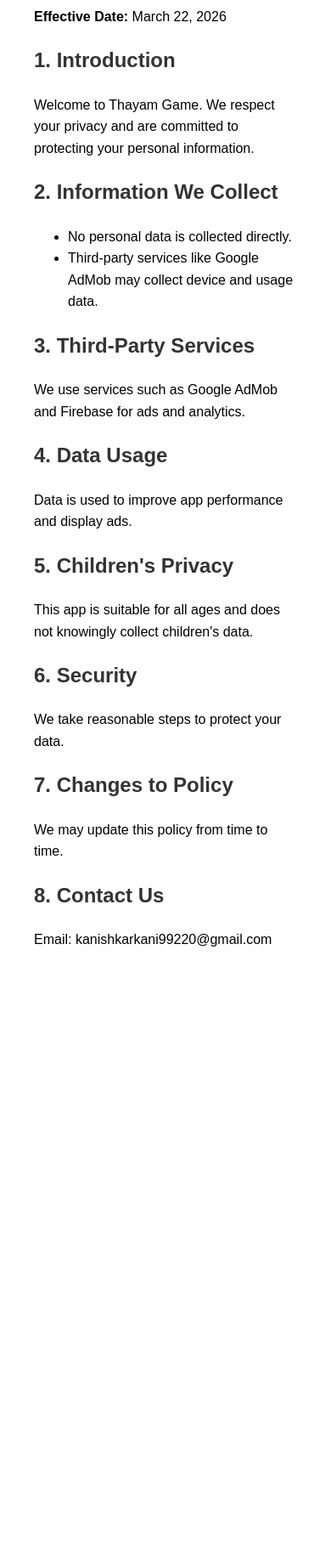
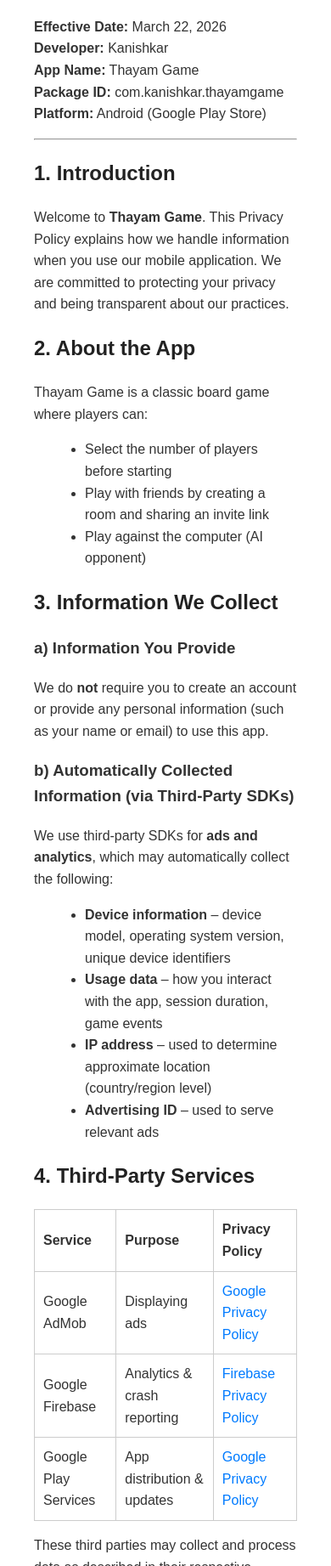
Before and after one commit to Kanishkarkani/privacy-policy, a plain HTML site: page index.html in a window 390 px wide. Shown: the part 157-2000 px from the top of the page at 85% size. Before the commit the page ends 1316 px from the top, so only its background shows below. Drawn offline with Linux system fonts and the light colour scheme.

Commit message:
Update index.html

```diff
--- a/index.html
+++ b/index.html
@@ -2,48 +2,155 @@
 <html>
 <head>
   <title>Privacy Policy - Thayam Game</title>
+  <meta charset="UTF-8">
   <style>
     body {
       font-family: Arial, sans-serif;
       margin: 40px;
       line-height: 1.6;
+      color: #333;
     }
     h1, h2 {
-      color: #333;
+      color: #222;
+    }
+    h1 {
+      border-bottom: 2px solid #ccc;
+      padding-bottom: 10px;
+    }
+    ul {
+      margin-left: 20px;
+    }
+    table {
+      border-collapse: collapse;
+      width: 100%;
+      margin-top: 10px;
+    }
+    table, th, td {
+      border: 1px solid #ccc;
+    }
+    th, td {
+      padding: 10px;
+      text-align: left;
+    }
+    a {
+      color: #007BFF;
+      text-decoration: none;
     }
   </style>
 </head>
+
 <body>
 
 <h1>Privacy Policy for Thayam Game</h1>
-<p><strong>Effective Date:</strong> March 22, 2026</p>
+
+<p><strong>Effective Date:</strong> March 22, 2026<br>
+<strong>Developer:</strong> Kanishkar<br>
+<strong>App Name:</strong> Thayam Game<br>
+<strong>Package ID:</strong> com.kanishkar.thayamgame<br>
+<strong>Platform:</strong> Android (Google Play Store)</p>
+
+<hr>
 
 <h2>1. Introduction</h2>
-<p>Welcome to Thayam Game. We respect your privacy and are committed to protecting your personal information.</p>
+<p>Welcome to <strong>Thayam Game</strong>. This Privacy Policy explains how we handle information when you use our mobile application. We are committed to protecting your privacy and being transparent about our practices.</p>
 
-<h2>2. Information We Collect</h2>
+<h2>2. About the App</h2>
+<p>Thayam Game is a classic board game where players can:</p>
 <ul>
-  <li>No personal data is collected directly.</li>
-  <li>Third-party services like Google AdMob may collect device and usage data.</li>
+  <li>Select the number of players before starting</li>
+  <li>Play with friends by creating a room and sharing an invite link</li>
+  <li>Play against the computer (AI opponent)</li>
 </ul>
 
-<h2>3. Third-Party Services</h2>
-<p>We use services such as Google AdMob and Firebase for ads and analytics.</p>
+<h2>3. Information We Collect</h2>
 
-<h2>4. Data Usage</h2>
-<p>Data is used to improve app performance and display ads.</p>
+<h3>a) Information You Provide</h3>
+<p>We do <strong>not</strong> require you to create an account or provide any personal information (such as your name or email) to use this app.</p>
 
-<h2>5. Children's Privacy</h2>
-<p>This app is suitable for all ages and does not knowingly collect children's data.</p>
+<h3>b) Automatically Collected Information (via Third-Party SDKs)</h3>
+<p>We use third-party SDKs for <strong>ads and analytics</strong>, which may automatically collect the following:</p>
 
-<h2>6. Security</h2>
-<p>We take reasonable steps to protect your data.</p>
+<ul>
+  <li><strong>Device information</strong> – device model, operating system version, unique device identifiers</li>
+  <li><strong>Usage data</strong> – how you interact with the app, session duration, game events</li>
+  <li><strong>IP address</strong> – used to determine approximate location (country/region level)</li>
+  <li><strong>Advertising ID</strong> – used to serve relevant ads</li>
+</ul>
 
-<h2>7. Changes to Policy</h2>
-<p>We may update this policy from time to time.</p>
+<h2>4. Third-Party Services</h2>
 
-<h2>8. Contact Us</h2>
-<p>Email: kanishkarkani99220@gmail.com</p>
+<table>
+  <tr>
+    <th>Service</th>
+    <th>Purpose</th>
+    <th>Privacy Policy</th>
+  </tr>
+  <tr>
+    <td>Google AdMob</td>
+    <td>Displaying ads</td>
+    <td><a href="https://policies.google.com/privacy" target="_blank">Google Privacy Policy</a></td>
+  </tr>
+  <tr>
+    <td>Google Firebase</td>
+    <td>Analytics & crash reporting</td>
+    <td><a href="https://firebase.google.com/support/privacy" target="_blank">Firebase Privacy Policy</a></td>
+  </tr>
+  <tr>
+    <td>Google Play Services</td>
+    <td>App distribution & updates</td>
+    <td><a href="https://policies.google.com/privacy" target="_blank">Google Privacy Policy</a></td>
+  </tr>
+</table>
+
+<p>These third parties may collect and process data as described in their respective privacy policies.</p>
+
+<h2>5. Multiplayer & Room Sharing</h2>
+<p>When you use the <strong>Create Room</strong> feature to play with friends:</p>
+<ul>
+  <li>A <strong>room code or link</strong> is generated for session matching</li>
+  <li>No personal data (name, email, phone number) is collected or stored</li>
+  <li>Room sessions are temporary and not permanently logged</li>
+</ul>
+
+<h2>6. How We Use Information</h2>
+<p>Data collected through third-party SDKs is used to:</p>
+<ul>
+  <li>Display advertisements within the app</li>
+  <li>Understand how players use the app to improve gameplay</li>
+  <li>Monitor app stability and fix crashes</li>
+</ul>
+
+<p>We do <strong>not</strong> sell your personal data to any third party.</p>
+
+<h2>7. Data Retention</h2>
+<p>We do not store any personal data on our own servers. Data collected by third-party SDKs is retained according to their respective policies.</p>
+
+<h2>8. Children's Privacy</h2>
+<p>Thayam Game is a family-friendly game suitable for all ages. We do <strong>not</strong> knowingly collect personal information from children under the age of 13. If you believe a child has provided personal information through our app, please contact us and we will take appropriate action.</p>
+
+<h2>9. Your Rights & Choices</h2>
+<ul>
+  <li><strong>Opt out of personalized ads</strong> – Go to your device Settings → Google → Ads</li>
+  <li><strong>Reset your Advertising ID</strong> – Available in your device settings</li>
+  <li><strong>Contact us</strong> for any concerns</li>
+</ul>
+
+<h2>10. Security</h2>
+<p>We take reasonable precautions to protect your information. However, no method of electronic transmission or storage is 100% secure.</p>
+
+<h2>11. Changes to This Privacy Policy</h2>
+<p>We may update this Privacy Policy from time to time. Changes will be reflected by updating the <strong>Effective Date</strong>.</p>
+
+<h2>12. Contact Us</h2>
+<p>
+<strong>Developer:</strong> Kanishkar<br>
+<strong>Email:</strong> kanishkarkani99220@gmail.com<br>
+<strong>GitHub:</strong> https://github.com/Kanishkarkani
+</p>
+
+<hr>
+
+<p><em>This privacy policy was created for Thayam Game published on the Google Play Store.</em></p>
 
 </body>
 </html>
```
